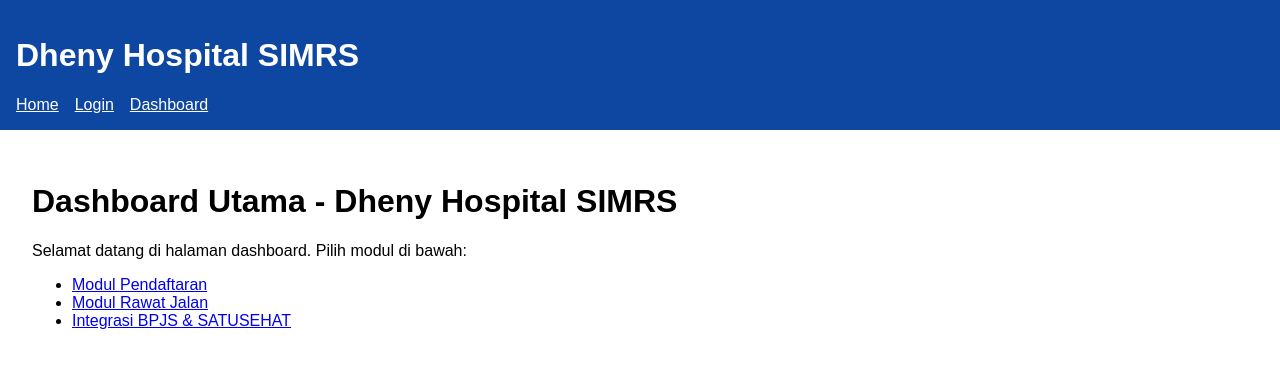
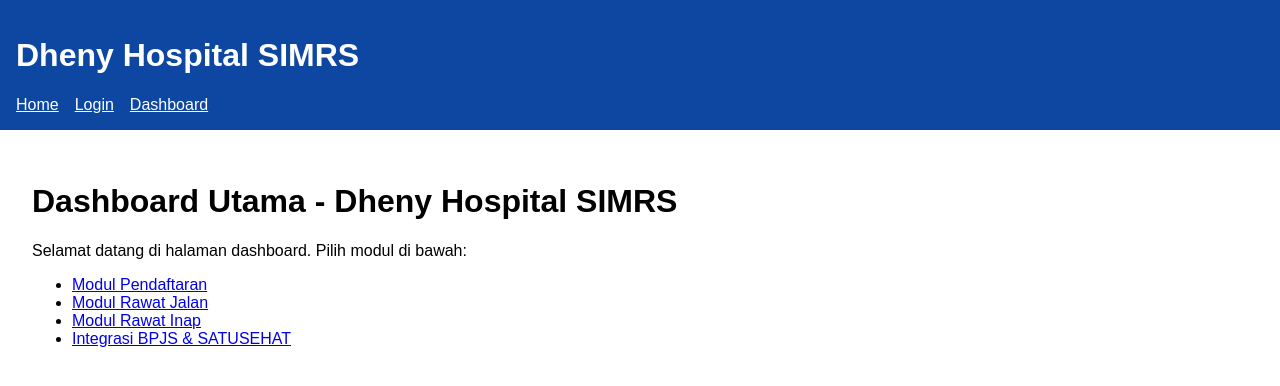
Before and after one commit to finnickmax/dheny-hospital, a Next.js app: page /dashboard in a window 1280 px wide. Shown: the top 386 px of the page. Built offline with nearby package versions, Linux system fonts and the light colour scheme.

Commit message:
Update dashboard.js

```diff
--- a/pages/dashboard.js
+++ b/pages/dashboard.js
@@ -8,6 +8,7 @@
       <ul>
         <li><a href="/pendaftaran">Modul Pendaftaran</a></li>
         <li><a href="/rawatjalan">Modul Rawat Jalan</a></li>
+        <li><a href="/rawat-inap">Modul Rawat Inap</a></li> {/* ← Tambahkan baris ini */}
         <li><a href="/integrasi">Integrasi BPJS & SATUSEHAT</a></li>
       </ul>
     </Layout>
```
